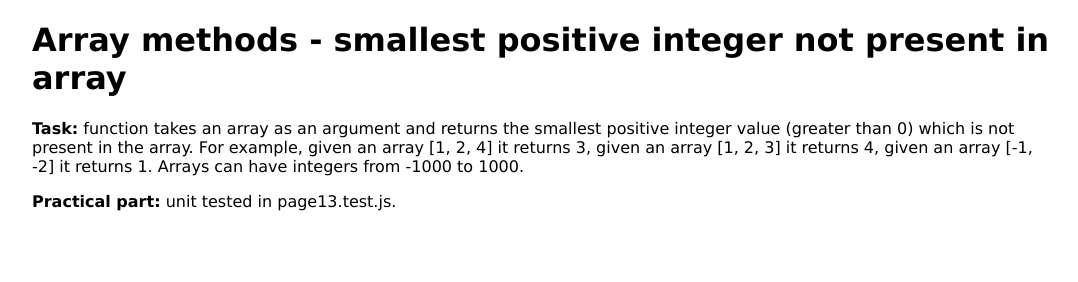
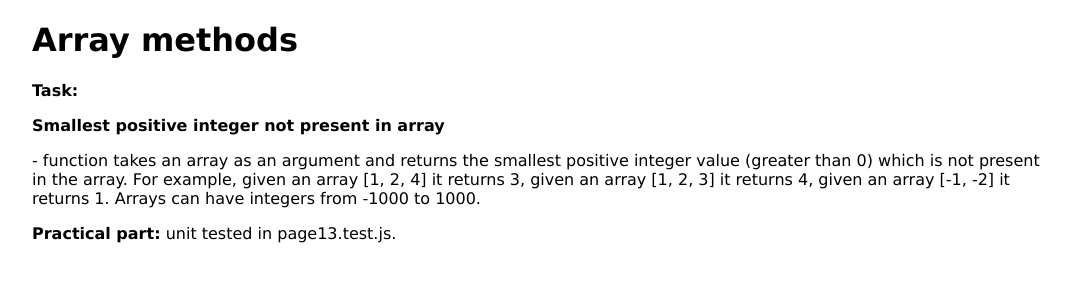
Before and after one commit to eremina-official/javascript-features, a website: page array-methods-exercises/page13.html in a window 1280 px wide. Shown: the whole page, without its empty margins (96-1174 px from the left). Drawn offline with Linux system fonts and the light colour scheme.

Commit message:
correct markup

```diff
--- a/array-methods-exercises/page13.html
+++ b/array-methods-exercises/page13.html
@@ -10,8 +10,9 @@
 </head>
 <body>
   <main>
-    <h1>Array methods - smallest positive integer not present in array</h1>
-    <p><strong>Task:</strong> function takes an array as an argument and returns the smallest positive integer value (greater than 0) which is not present in the array. For example, given an array [1, 2, 4] it returns 3, given an array [1, 2, 3] it returns 4, given an array [-1, -2] it returns 1. Arrays can have integers from -1000 to 1000.</p>
+    <h1>Array methods</h1>
+    <p><strong>Task:</strong>
+    <p><strong>Smallest positive integer not present in array</strong></p> - function takes an array as an argument and returns the smallest positive integer value (greater than 0) which is not present in the array. For example, given an array [1, 2, 4] it returns 3, given an array [1, 2, 3] it returns 4, given an array [-1, -2] it returns 1. Arrays can have integers from -1000 to 1000.</p>
     <p><strong>Practical part:</strong> unit tested in page13.test.js.</p>
   </main>
 </body>
```
Also changed, not shown: array-methods-exercises/page15.html (+1 -1 lines).
